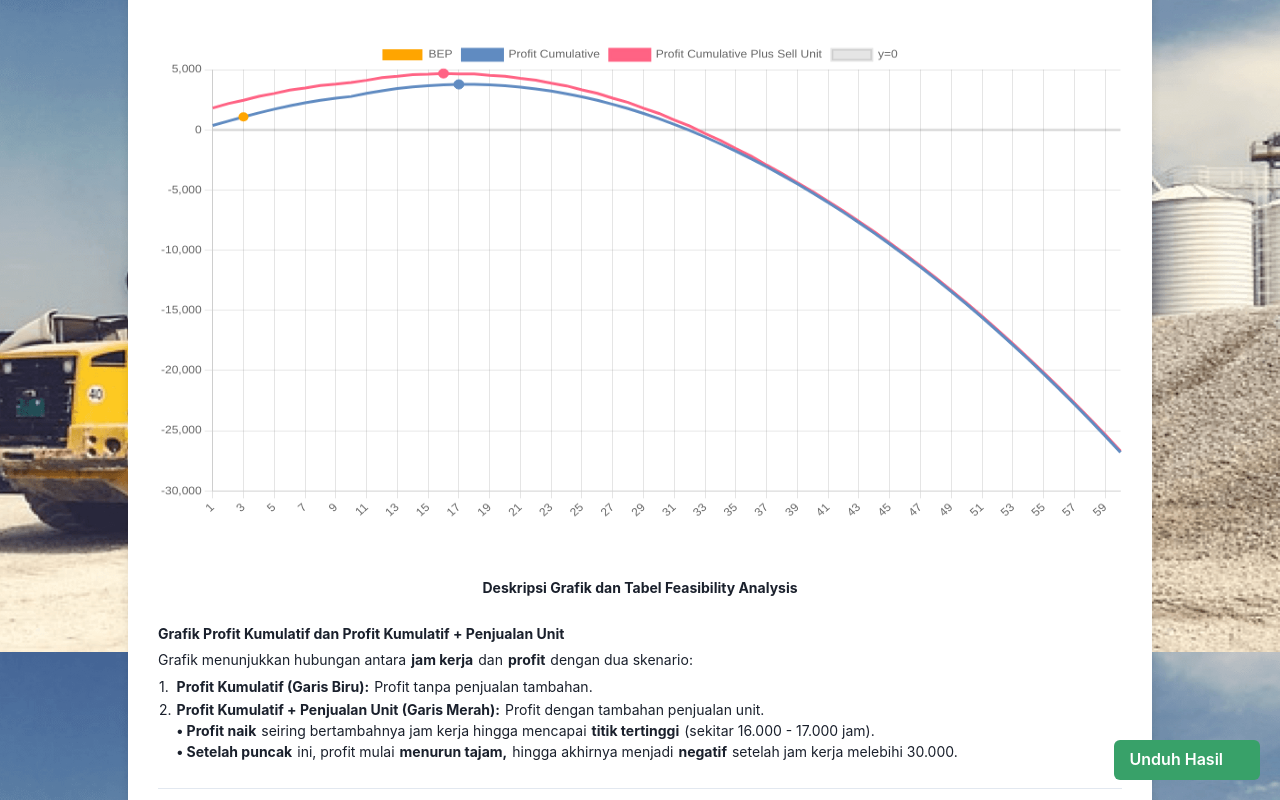
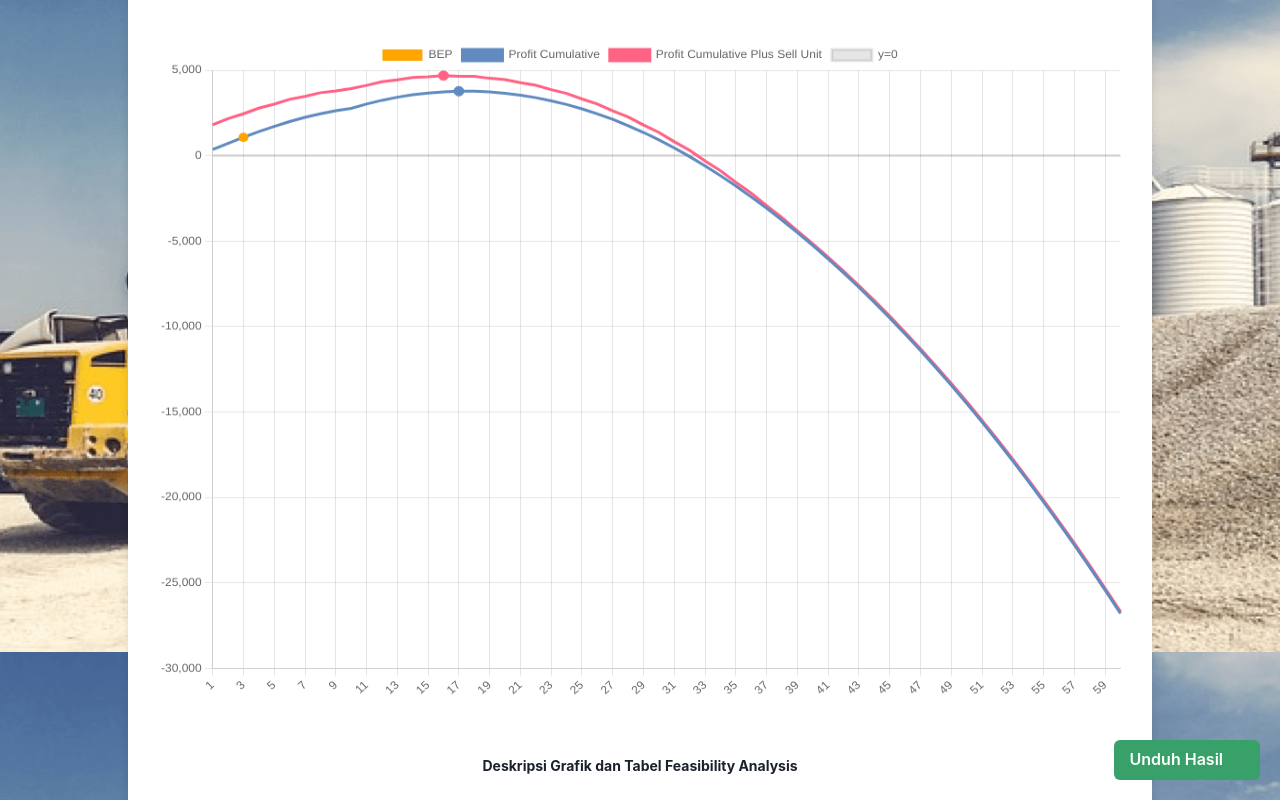
Before and after one commit to rozinhilmi/Proyek-Feasibility-Simulator, a React (Vite) app: page /form-calculation/1/1 in a window 1280 px wide. Both pictures are taken after a click on the button "Calculation". Shown: the part 948-1748 px from the top of the page. Built offline with nearby package versions, Linux system fonts and the light colour scheme; some icons are missing.

Commit message:
Update index.tsx

```diff
--- a/src/pages/FormCalculation/index.tsx
+++ b/src/pages/FormCalculation/index.tsx
@@ -23,6 +23,7 @@ const Index = () => {
   });
   // const navigate = useNavigate();
   const [result, setResult] = useState<any>([]);
+  const [optimumHour, setOptimumHour] = useState<number[]>([]);
   // const [breakEventPointResult, setBreakEventPointResult] = useState<any>(null);
   // const [optimumPoint1Result, setOptimumPoint1Result] = useState<any>(null);
   // const [optimumPoint2Result, setOptimumPoint2Result] = useState<any>(null);
@@ -82,6 +83,10 @@ const Index = () => {
 
     setResult(
       masterJamKerja.map((i, index) => {
+        if (profitCumulative[index] === optimumPoint1 || profitCumulativePlusSellUnit[index] === optimumPoint2) {
+          setOptimumHour((prev) => [...prev, i]);
+        }
+
         return {
           jamKerja: i,
           profitCumulative: profitCumulative[index],
@@ -257,7 +262,7 @@ const Index = () => {
             <Stack width={"100%"} minHeight={"400px"} overflow={"scroll"}>
               <Line
                 id="result"
-                style={{ paddingTop: "40px", minHeight: "400px", width: "100%", minWidth: "500px" }}
+                style={{ paddingTop: "40px", minHeight: "700px", width: "100%", minWidth: "500px", fontSize: "10px" }}
                 data={chartData}
                 options={{
                   responsive: true,
@@ -311,7 +316,10 @@ const Index = () => {
                         <Text fontWeight={"bold"}>• Profit naik </Text>
                         <Text>seiring bertambahnya jam kerja hingga mencapai </Text>
                         <Text fontWeight={"bold"}>titik tertinggi </Text>
-                        <Text>(sekitar 16.000 - 17.000 jam).</Text>
+                        <Text>
+                          (sekitar {optimumHour.length == 2 ? `${optimumHour[0]} dan ${optimumHour[1]}` : optimumHour.length ? optimumHour[0] : 0}
+                          {" jam."})
+                        </Text>
                       </HStack>
                       <HStack flexWrap={"wrap"} gap={"5px"}>
                         <Text fontWeight={"bold"}>• Setelah puncak </Text>
@@ -319,7 +327,7 @@ const Index = () => {
                         <Text fontWeight={"bold"}>menurun tajam,</Text>
                         <Text>hingga akhirnya menjadi </Text>
                         <Text fontWeight={"bold"}>negatif</Text>
-                        <Text>setelah jam kerja melebihi 30.000.</Text>
+                        <Text>setelah jam kerja melebihi {result.filter((i: any) => i.profitCumulative < 0)?.[0]?.jamKerja - 1000 || 0}.</Text>
                       </HStack>
                     </td>
                   </tr>
@@ -327,7 +335,7 @@ const Index = () => {
               </table>
               <hr style={{ marginTop: "20px", marginBottom: "20px" }} />
               <Text fontWeight={"bold"}>Tabel Profit dan Titik Penting</Text>
-              {/* <pre>{JSON.stringify(result.filter((i: any) => i.optimumPoint1 !== "")?.[0], null, 2)}</pre> */}
+              {/* <pre>{JSON.stringify(optimumHour, null, 2)}</pre> */}
 
               <table>
                 <tbody>
@@ -350,7 +358,9 @@ const Index = () => {
                       <Text fontWeight={"bold"}>Titik Optimum:</Text>
                       <HStack flexWrap={"wrap"} gap={"5px"}>
                         <Text>• Profit tertinggi dicapai pada </Text>
-                        <Text fontWeight={"bold"}>16.000 - 17.000 jam kerja:</Text>
+                        <Text fontWeight={"bold"}>
+                          {optimumHour.length == 2 ? `${optimumHour[0]} dan ${optimumHour[1]}` : optimumHour.length ? optimumHour[0] : 0} jam kerja:
+                        </Text>
                       </HStack>
                       <HStack flexWrap={"wrap"} marginLeft={"30px"}>
                         <Text fontWeight={"bold"}>• Profit Kumulatif: </Text>
@@ -388,7 +398,9 @@ const Index = () => {
                     <HStack flexWrap={"wrap"} gap={"5px"}>
                       <Text fontWeight={"bold"}>Jam kerja ideal:</Text>
                       <Text>Sekitar</Text>
-                      <Text fontWeight={"bold"}>16.000 - 17.000 jam </Text>
+                      <Text fontWeight={"bold"}>
+                        {optimumHour.length == 2 ? `${optimumHour[0]} dan ${optimumHour[1]}` : optimumHour.length ? optimumHour[0] : 0} jam{" "}
+                      </Text>
                       <Text>untuk profit maksimal.</Text>
                     </HStack>
                   </td>
```
